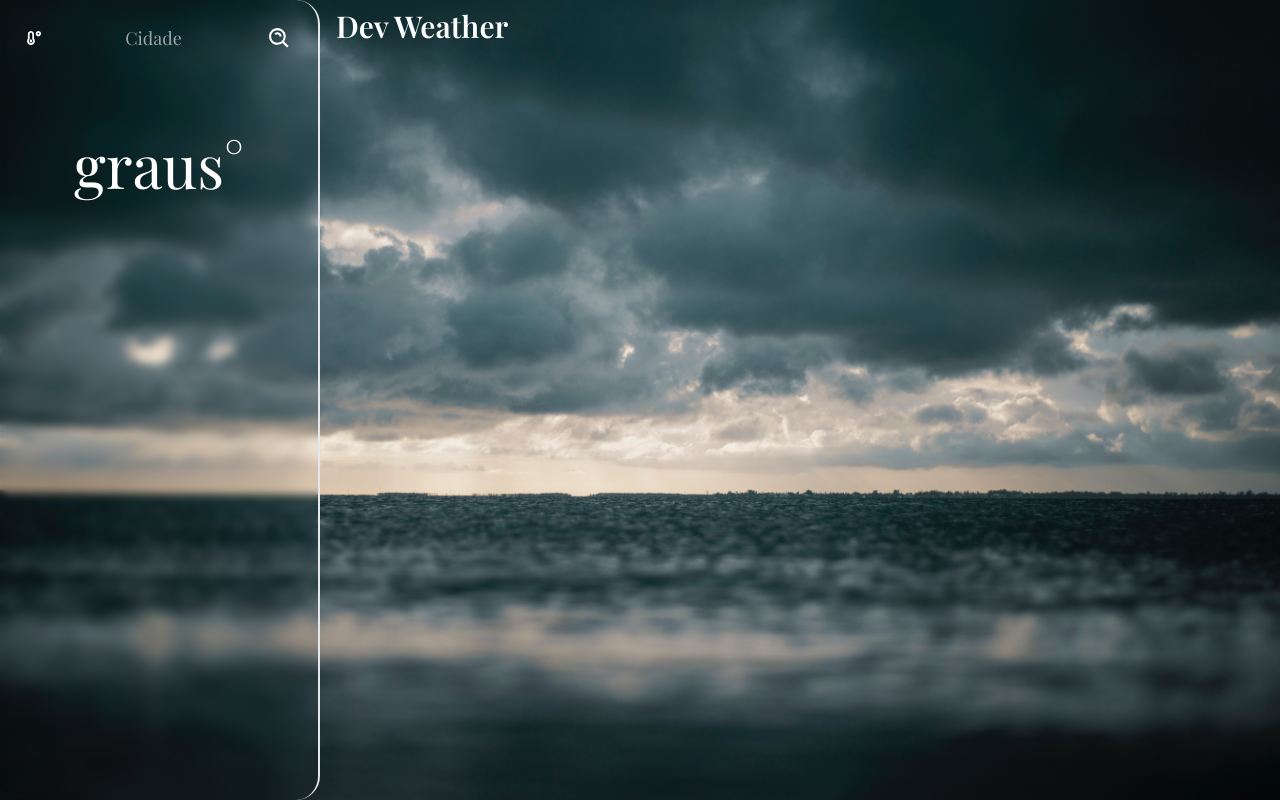
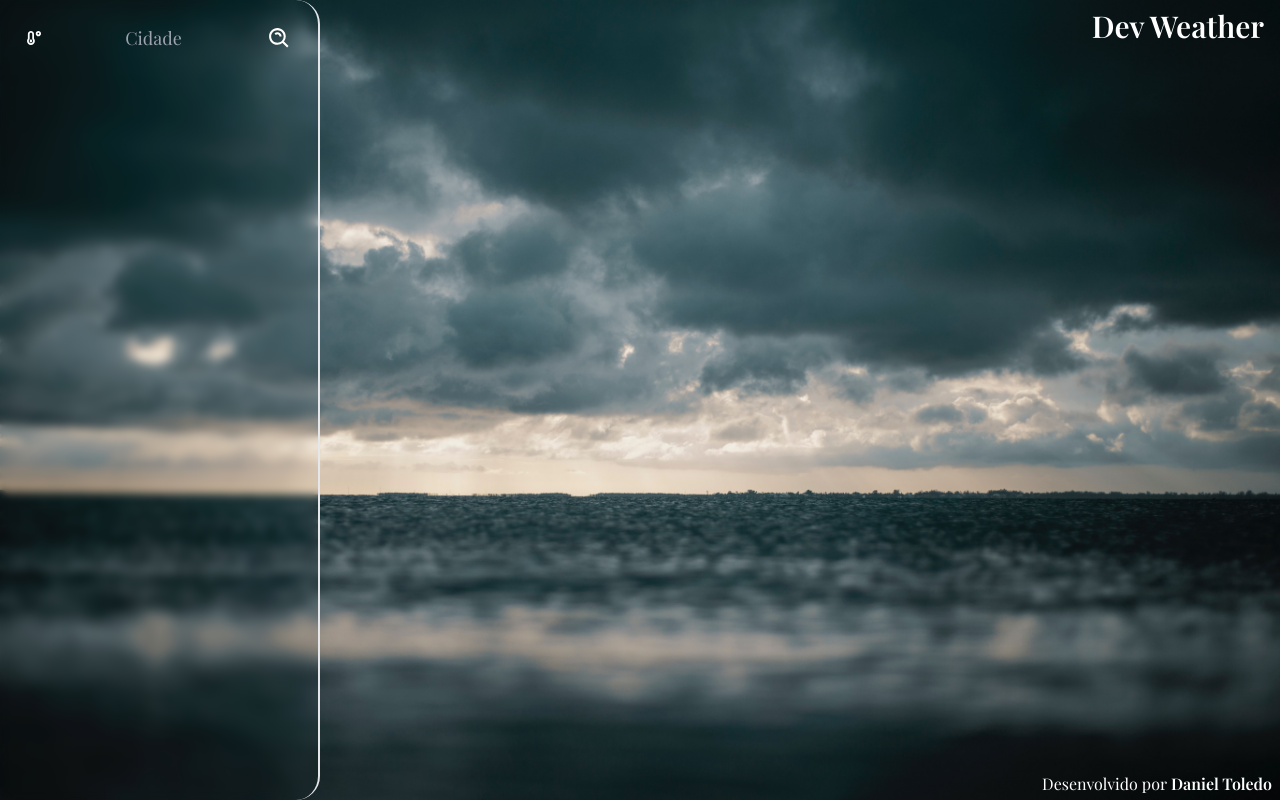
Before and after one commit to DanielAlmeidaToledo/DevWeather, a React (Vite) app: page / in a window 1280 px wide. Built offline with nearby package versions, Linux system fonts and the light colour scheme; a web font is replaced by a local one.

Commit message:
ADD: Footer and Data

```diff
--- a/src/App.tsx
+++ b/src/App.tsx
@@ -1,13 +1,21 @@
 import { useState } from "react";
+
 import axios from "axios";
 import { AxiosResponse } from "axios";
 
 import { FaTemperatureLow } from "react-icons/fa";
 import { BiSearchAlt } from "react-icons/bi";
 
+import Footer from "./Footer";
+
 function App() {
   const [search, setSearch] = useState("");
-  const [value, setValue] = useState({ name: "" });
+  const [value, setValue] = useState({
+    main: { temp: 0, temp_max: 0, temp_min: 0, humidity: 0 },
+    name: "",
+    weather: [{ main: "", description: "", icon: "" }],
+    sys: { country: "" },
+  });
 
   const url = `http://api.openweathermap.org/data/2.5/weather?q=${search},br&APPID=698f0ecd8acf094e8fc5b437abda98ea`;
 
@@ -19,8 +27,10 @@ function App() {
     setSearch("");
   };
 
+  const kelvin = 273.15;
+
   return (
-    <div className="App flex text-white bg-cover bg-[url('./media/nublado2.jpg')] h-screen">
+    <div className="App flex text-white bg-cover h-screen bg-[url('./media/default.jpg')]">
       <div className="w-1/4 border- justify-center rounded-t-3xl rounded-b-3xl backdrop-blur-sm border-r-2">
         <div className="flex items-center mx-auto w-5/6 justify-center mt-6  border-b-2 border-b-transparent hover:border-b-white">
           <FaTemperatureLow size={20} />
@@ -35,18 +45,47 @@ function App() {
             <BiSearchAlt size={25} />
           </button>
         </div>
-        <div className="flex justify-center mt-20">
-          <h3 className="text-6xl">graus°</h3>
-        </div>
+        {value.main.temp !== 0 && (
+          <div className="flex flex-wrap justify-center mt-20">
+            <h3 className="text-6xl w-full text-center">
+              {Math.trunc(value.main.temp - kelvin)}
+              <span>&#x2103;</span>
+            </h3>
+            <div className="pt-5">
+              <p className="w-full pt-2">
+                Máxima: {Math.trunc(value.main.temp_max - kelvin)}
+                <span>&#x2103;</span>
+              </p>
+              <p className="w-full pt-1">
+                Mínima: {Math.trunc(value.main.temp_min - kelvin)}
+                <span>&#x2103;</span>
+              </p>
+            </div>
+          </div>
+        )}
       </div>
       <div className="w-3/4">
-        <h1 className="text-3xl mt-2 w-full pl-4 font-bold text-white">
+        <h1 className="text-3xl text-end mt-2 w-full pr-4 font-bold text-white">
           Dev Weather
         </h1>
-        <div>
-          <h3 className="text-center text-6xl">{value.name}</h3>
-        </div>
+        {value.name !== "" && (
+          <div className="mt-10">
+            <h3 className="text-6xl text-center">
+              {value.name}, {value.sys.country}
+            </h3>
+            <div className="mt-14 ml-36">
+              <p className="text-5xl py-5">{value.weather[0].main}</p>
+              <p className="text-3xl">{value.weather[0].description}</p>
+              <img
+                src={`http://openweathermap.org/img/wn/${value.weather[0].icon}.png`}
+                alt="Icon Weather"
+                className="mt-5"
+              />
+            </div>
+          </div>
+        )}
       </div>
+      <Footer />
     </div>
   );
 }
--- /dev/null
+++ b/src/Footer.tsx
@@ -0,0 +1,16 @@
+const Footer = () => {
+  return (
+    <div className="absolute flex bottom-1 right-2">
+      Desenvolvido por{" "}
+      <a
+        href="https://www.linkedin.com/in/danielalmeidadetoledo/"
+        target={"_blank"}
+        className="pl-1 font-bold hover:underline"
+      >
+        Daniel Toledo
+      </a>
+    </div>
+  );
+};
+
+export default Footer;
```
Also changed, not shown: src/media/default.jpg (renamed from src/media/nublado2.jpg).
